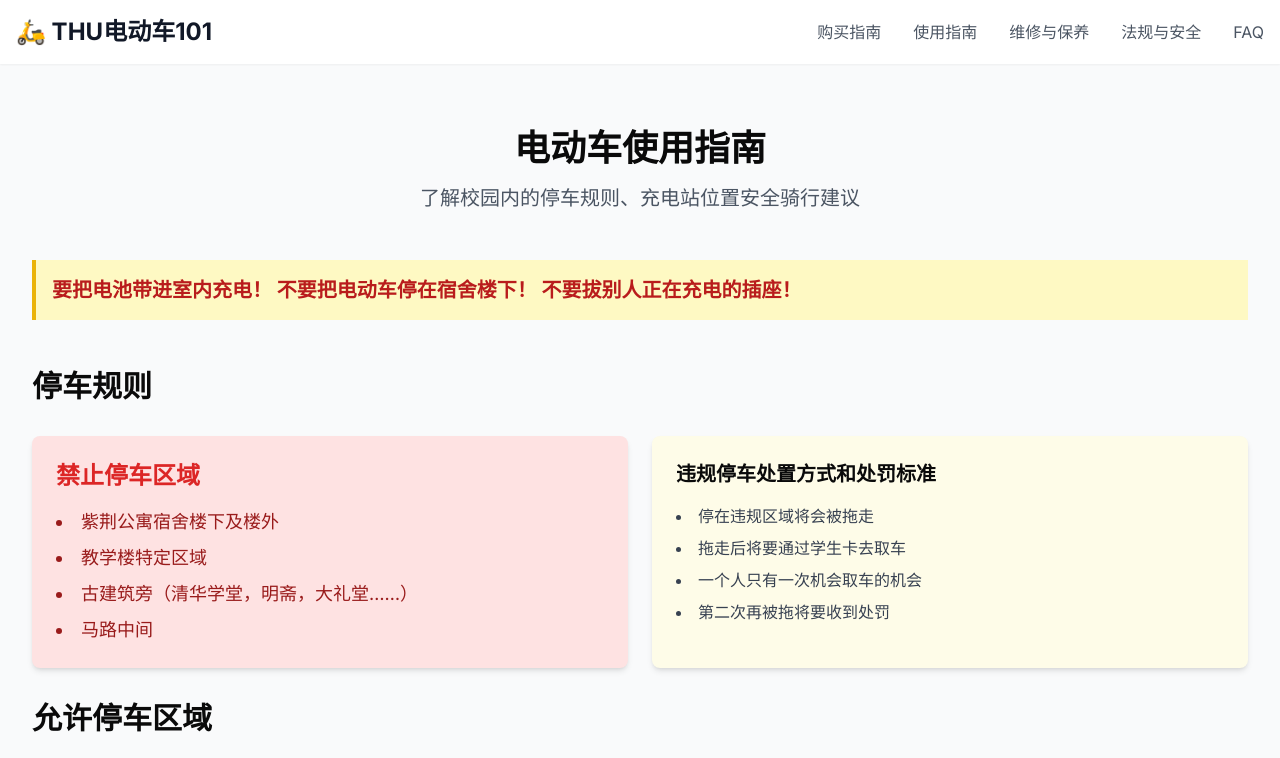
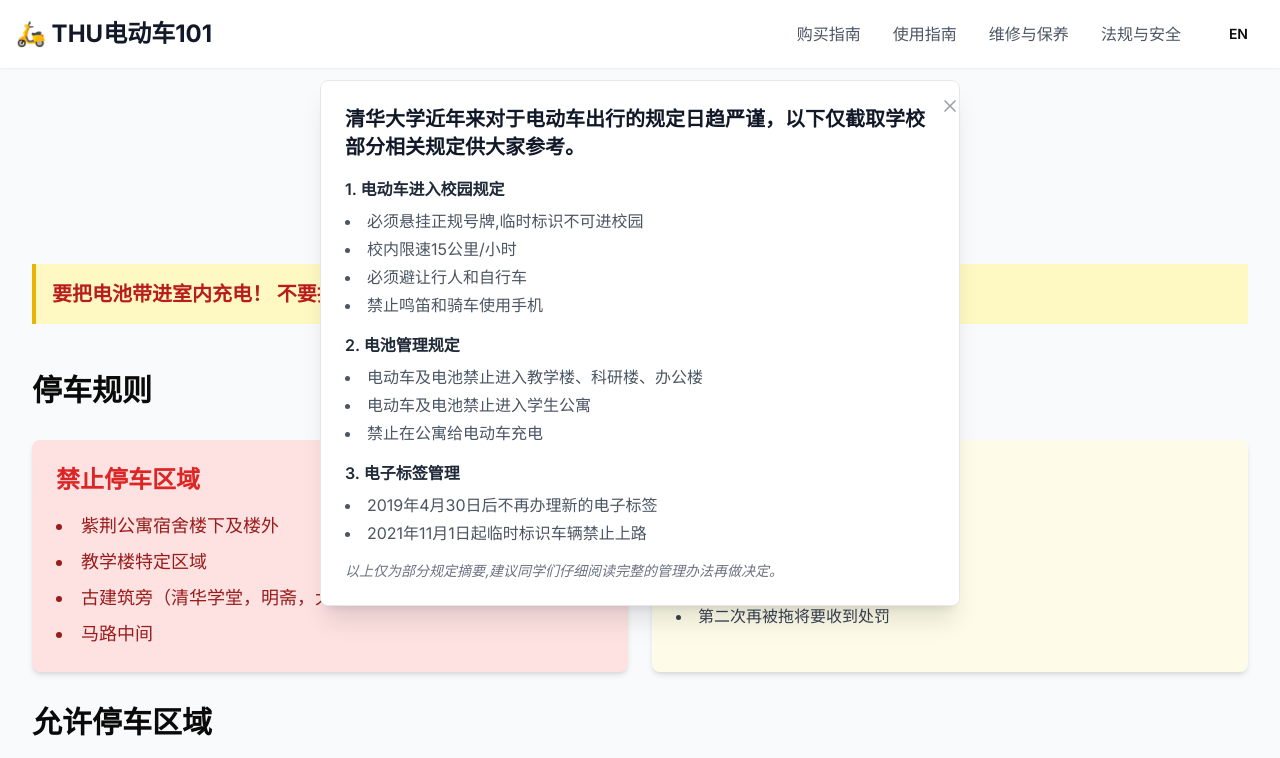
Before and after one commit to humblebanana/thu-scooter-101-web, a Next.js app: page /usage-guide in a window 1280 px wide. Shown: the top 758 px of the page. Built offline with nearby package versions, Linux system fonts and the light colour scheme.

Commit message:
11/1 demo 版（增加英文支持，初始化提醒组件）

```diff
--- a/app/layout.tsx
+++ b/app/layout.tsx
@@ -2,8 +2,9 @@
 import { Inter } from 'next/font/google'
 import Header from '@/components/Header'
 import Footer from '@/components/Footer'
-import ChatWidget from '@/components/ChatWidget'
+import WelcomeCard from '@/components/WelcomeCard'
 import './globals.css'
+import { LanguageProvider } from '@/contexts/LanguageContext'
 
 const inter = Inter({ subsets: ['latin'] })
 
@@ -20,11 +21,16 @@
   return (
     <html lang="zh">
       <body className={`${inter.className} min-h-screen flex flex-col bg-gray-50`}>
-        <Header />
-        <main className="flex-grow container mx-auto px-4 py-8">
-          {children}
-        </main>
-        <Footer />
+        <LanguageProvider>
+          <div className="min-h-screen flex flex-col bg-gray-50">
+            <Header />
+            <WelcomeCard />
+            <main className="flex-grow container mx-auto px-4 py-8">
+              {children}
+            </main>
+            <Footer />
+          </div>
+        </LanguageProvider>
       </body>
     </html>
   )
--- a/app/usage-guide/page.tsx
+++ b/app/usage-guide/page.tsx
@@ -179,7 +179,7 @@
                 <div key={master.id} className="bg-white rounded-lg shadow-md p-6">
                   <h3 className="text-lg font-semibold mb-2">{master.name}</h3>
                   <p className="text-gray-600"><MapPin className="inline-block w-4 h-4 mr-1" /> 服务区域: {master.area}</p>
-                  <p className="text-gray-600"><User className="inline-block w-4 h-4 mr-1" /> 联系方式: {master.phone}</p>
+                  <p className="text-gray-600"><User className="inline-block w-4 h-4 mr-1" /> 联系fang式: {master.phone}</p>
                   <p className="text-gray-600"><Battery className="inline-block w-4 h-4 mr-1" /> 价格: ¥{master.price}/次</p>
                   <p className="text-gray-600"><span className="inline-block w-4 h-4 mr-1">★</span> 用户评价: {master.rating}/5</p>
                   <p className="text-gray-600">{master.description}</p>
--- a/components/AppleStyleChat.tsx
+++ b/components/AppleStyleChat.tsx
@@ -208,7 +208,7 @@
     <div className="max-w-2xl mx-auto p-4 bg-transparent rounded-2xl  transition-all duration-300 hover:shadow-lg">
       {isInitialState ? (
         <>
-          <h1 className="text-3xl font-bold text-center mb-8">我是清华老司机，让我跟聊聊清华骑电动车</h1>
+          <h1 className="text-3xl font-bold text-center mb-8">我是清华老司机，让我跟你聊聊清华骑电动车</h1>
 
           <div className="bg-gray-100 rounded-full p-2 flex items-center mb-6 transition-all duration-300 hover:bg-gray-200">
             <input
--- a/components/Header.tsx
+++ b/components/Header.tsx
@@ -1,20 +1,50 @@
+"use client"
+
 import Link from 'next/link'
+import LanguageToggle from './LanguageToggle'
+import { useLanguage } from '@/contexts/LanguageContext'
 
-export default function Header() {
+const Header = () => {
+  const { t } = useLanguage()
+
   return (
     <header className="bg-white shadow-sm">
-      <nav className="container mx-auto px-4 py-4">
+      <div className="container mx-auto px-4 py-4">
         <div className="flex justify-between items-center">
-          <Link href="/" className="text-2xl font-bold text-gray-900">🛵 THU电动车101</Link>
-          <ul className="hidden md:flex space-x-8">
-            <li><Link href="/buying-guide" className="text-gray-600 hover:text-gray-900 transition-colors">购买指南</Link></li>
-            <li><Link href="/usage-guide" className="text-gray-600 hover:text-gray-900 transition-colors">使用指南</Link></li>
-            <li><Link href="/repair-maintenance" className="text-gray-600 hover:text-gray-900 transition-colors">维修与保养</Link></li>
-            <li><Link href="/laws-safety" className="text-gray-600 hover:text-gray-900 transition-colors">法规与安全</Link></li>
-            <li><Link href="/faq" className="text-gray-600 hover:text-gray-900 transition-colors">FAQ</Link></li>
-          </ul>
+          <Link href="/" className="text-2xl font-bold text-gray-900">
+            {t('nav.home')}
+          </Link>
+
+          <div className="flex items-center gap-8">
+            <ul className="hidden md:flex space-x-8">
+              <li>
+                <Link href="/buying-guide" className="text-gray-600 hover:text-gray-900 transition-colors">
+                  {t('nav.buyingGuide')}
+                </Link>
+              </li>
+              <li>
+                <Link href="/usage-guide" className="text-gray-600 hover:text-gray-900 transition-colors">
+                  {t('nav.usageGuide')}
+                </Link>
+              </li>
+              <li>
+                <Link href="/repair-maintenance" className="text-gray-600 hover:text-gray-900 transition-colors">
+                  {t('nav.repairMaintenance')}
+                </Link>
+              </li>
+              <li>
+                <Link href="/laws-safety" className="text-gray-600 hover:text-gray-900 transition-colors">
+                  {t('nav.lawsSafety')}
+                </Link>
+              </li>
+            </ul>
+
+            <LanguageToggle />
+          </div>
         </div>
-      </nav>
+      </div>
     </header>
   )
 }
+
+export default Header
--- a/components/LanguageToggle.tsx
+++ b/components/LanguageToggle.tsx
@@ -1,25 +1,18 @@
+"use client"
+
 import { useState, useEffect } from 'react'
 import { Button } from "@/components/ui/button"
 import { useRouter } from 'next/navigation'
+import { useLanguage } from '@/contexts/LanguageContext'
 
 const LanguageToggle = () => {
-  const [currentLang, setCurrentLang] = useState('zh')
-  const router = useRouter()
-
-  useEffect(() => {
-    // 从 localStorage 获取已保存的语言设置
-    const savedLang = localStorage.getItem('language')
-    if (savedLang) {
-      setCurrentLang(savedLang)
-    }
-  }, [])
+  const { language, setLanguage } = useLanguage()
 
   const toggleLanguage = () => {
-    const newLang = currentLang === 'zh' ? 'en' : 'zh'
-    setCurrentLang(newLang)
+    const newLang = language === 'zh' ? 'en' : 'zh'
+    console.log('Switching language from', language, 'to', newLang)
+    setLanguage(newLang)
     localStorage.setItem('language', newLang)
-    // 这里可以触发语言切换事件
-    window.dispatchEvent(new Event('languageChange'))
   }
 
   return (
@@ -28,7 +21,7 @@
       variant="ghost"
       className="font-semibold"
     >
-      {currentLang === 'zh' ? 'EN' : '中文'}
+      {language === 'zh' ? 'EN' : '中文'}
     </Button>
   )
 }
--- /dev/null
+++ b/components/WelcomeCard.tsx
@@ -0,0 +1,120 @@
+"use client"
+
+import { useState, useEffect } from 'react'
+import { X } from 'lucide-react'
+import { useLanguage } from '@/contexts/LanguageContext'
+
+const WelcomeCard = () => {
+  const [isVisible, setIsVisible] = useState(false)
+  const { language } = useLanguage()
+
+  useEffect(() => {
+    // 检查是否已经显示过
+    const hasShown = localStorage.getItem('welcomeModalShown')
+    if (!hasShown) {
+      setIsVisible(true)
+      localStorage.setItem('welcomeModalShown', 'true')
+    }
+  }, [])
+
+  if (!isVisible) return null
+
+  const content = {
+    zh: {
+      title: "清华大学近年来对于电动车出行的规定日趋严谨，以下仅截取学校部分相关规定供大家参考。",
+      sections: [
+        {
+          title: "1. 电动车进入校园规定",
+          items: [
+            "必须悬挂正规号牌,临时标识不可进校园",
+            "校内限速15公里/小时",
+            "必须避让行人和自行车",
+            "禁止鸣笛和骑车使用手机"
+          ]
+        },
+        {
+          title: "2. 电池管理规定",
+          items: [
+            "电动车及电池禁止进入教学楼、科研楼、办公楼",
+            "电动车及电池禁止进入学生公寓",
+            "禁止在公寓给电动车充电"
+          ]
+        },
+        {
+          title: "3. 电子标签管理",
+          items: [
+            "2019年4月30日后不再办理新的电子标签",
+            "2021年11月1日起临时标识车辆禁止上路"
+          ]
+        }
+      ],
+      footer: "以上仅为部分规定摘要,建议同学们仔细阅读完整的管理办法再做决定。"
+    },
+    en: {
+      title: "Tsinghua University E-bike Management Regulations",
+      sections: [
+        {
+          title: "1. Campus Entry Regulations",
+          items: [
+            "Must have official license plate, temporary tags not allowed",
+            "Speed limit 15km/h on campus",
+            "Must yield to pedestrians and bicycles",
+            "No honking or using phone while riding"
+          ]
+        },
+        {
+          title: "2. Battery Management",
+          items: [
+            "E-bikes and batteries prohibited in academic buildings",
+            "E-bikes and batteries prohibited in student dormitories",
+            "Charging in dormitories is prohibited"
+          ]
+        },
+        {
+          title: "3. Electronic Tag Management",
+          items: [
+            "No new electronic tags issued after April 30, 2019",
+            "Vehicles with temporary tags prohibited after November 1, 2021"
+          ]
+        }
+      ],
+      footer: "Above is only a summary. Students are advised to read the complete regulations before making decisions."
+    }
+  }
+
+  return (
+    <div className="fixed top-20 left-1/2 transform -translate-x-1/2 z-50 w-full max-w-2xl mx-auto px-4">
+      <div className="bg-white rounded-lg shadow-xl p-6 border border-gray-200">
+        <button
+          onClick={() => setIsVisible(false)}
+          className="absolute top-4 right-4 text-gray-400 hover:text-gray-600 transition-colors"
+        >
+          <X size={20} />
+        </button>
+
+        <h2 className="text-xl font-bold text-gray-900 mb-4">
+          {content[language as keyof typeof content].title}
+        </h2>
+
+        <div className="space-y-4">
+          {content[language as keyof typeof content].sections.map((section, index) => (
+            <div key={index}>
+              <h3 className="font-semibold text-gray-800 mb-2">{section.title}</h3>
+              <ul className="list-disc list-inside space-y-1 text-gray-600">
+                {section.items.map((item, itemIndex) => (
+                  <li key={itemIndex}>{item}</li>
+                ))}
+              </ul>
+            </div>
+          ))}
+        </div>
+
+        <p className="mt-4 text-sm text-gray-500 italic">
+          {content[language as keyof typeof content].footer}
+        </p>
+      </div>
+    </div>
+  )
+}
+
+export default WelcomeCard
--- /dev/null
+++ b/contexts/LanguageContext.tsx
@@ -0,0 +1,79 @@
+"use client"
+
+import { createContext, useContext, useState, useEffect } from 'react'
+import { translations } from '@/locales/translations'
+
+type LanguageContextType = {
+  language: string
+  t: (key: string) => string
+  setLanguage: (lang: string) => void
+}
+
+const LanguageContext = createContext<LanguageContextType>({
+  language: 'zh',
+  t: () => '',
+  setLanguage: () => {}
+})
+
+export const LanguageProvider = ({ children }: { children: React.ReactNode }) => {
+  const [language, setLanguage] = useState('zh')
+
+  // 翻译函数
+  const t = (key: string): string => {
+    try {
+      const keys = key.split('.')
+      let current: any = translations[language as keyof typeof translations]
+
+      for (const k of keys) {
+        if (current[k] === undefined) {
+          console.warn(`Translation key not found: ${key}`)
+          return key
+        }
+        current = current[k]
+      }
+
+      return current || key
+    } catch (error) {
+      console.error('Translation error:', error)
+      return key
+    }
+  }
+
+  // 初始化语言设置
+  useEffect(() => {
+    const savedLang = localStorage.getItem('language')
+    if (savedLang && (savedLang === 'zh' || savedLang === 'en')) {
+      setLanguage(savedLang)
+    }
+  }, [])
+
+  // 语言变更处理
+  const handleLanguageChange = (newLang: string) => {
+    if (newLang === 'zh' || newLang === 'en') {
+      setLanguage(newLang)
+      localStorage.setItem('language', newLang)
+      // 触发重新渲染
+      window.dispatchEvent(new Event('languageChange'))
+    }
+  }
+
+  return (
+    <LanguageContext.Provider
+      value={{
+        language,
+        t,
+        setLanguage: handleLanguageChange
+      }}
+    >
+      {children}
+    </LanguageContext.Provider>
+  )
+}
+
+export const useLanguage = () => {
+  const context = useContext(LanguageContext)
+  if (!context) {
+    throw new Error('useLanguage must be used within a LanguageProvider')
+  }
+  return context
+}
--- /dev/null
+++ b/locales/translations.ts
@@ -0,0 +1,30 @@
+export const translations = {
+  zh: {
+    nav: {
+      home: "🛵 THU电动车101",
+      buyingGuide: "购买指南",
+      usageGuide: "使用指南",
+      repairMaintenance: "维修与保养",
+      lawsSafety: "法规与安全"
+    },
+    home: {
+      title: "你的下一个代步工具，何必只能脚踏",
+      subtitle: "清华校园电动车指南",
+      explore: "开始探索"
+    }
+  },
+  en: {
+    nav: {
+      home: "🛵 THU Scooter 101",
+      buyingGuide: "Buying Guide",
+      usageGuide: "Usage Guide",
+      repairMaintenance: "Repair & Maintenance",
+      lawsSafety: "Laws & Safety"
+    },
+    home: {
+      title: "Your Next Ride, Beyond Pedaling",
+      subtitle: "Tsinghua Campus Scooter Guide",
+      explore: "Start Exploring"
+    }
+  }
+}
```
Also changed, not shown: app/page.tsx (+10 -2 lines).
